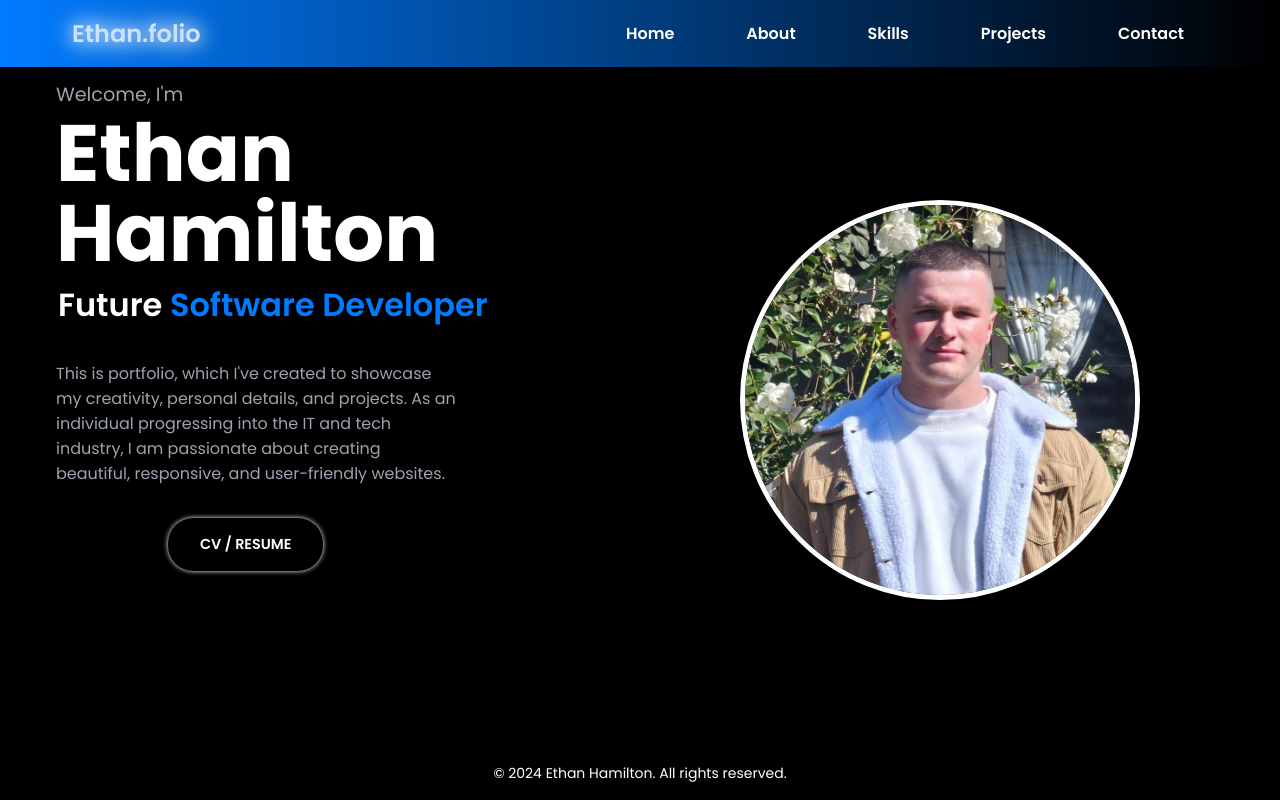
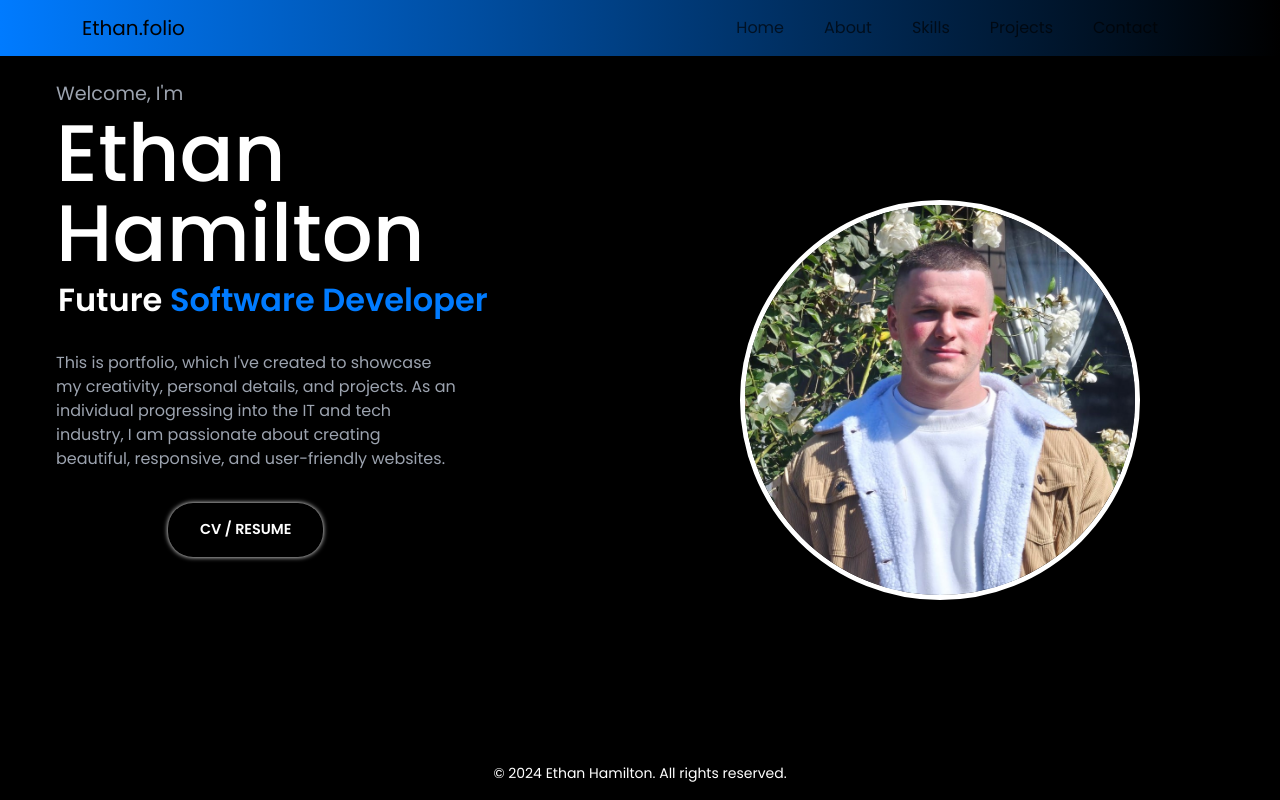
Before and after one commit to Ethan-Hamilton/EthansPortfolio.io, a plain HTML site: page index.html in a window 1280 px wide. Shown: the top 800 px of the page. Drawn offline with nearby package versions, Linux system fonts and the light colour scheme.

Commit message:
Update index.html

```diff
--- a/index.html
+++ b/index.html
@@ -1,40 +1,45 @@
 
 <!DOCTYPE html>
 <html lang="en">
-  <head>
+<head>
     <meta charset="UTF-8" />
     <meta http-equiv="X-UA-Compatible" content="IE=edge" />
     <meta name="viewport" content="width=device-width, initial-scale=1.0" />
-    <link
-      href="https://cdn.jsdelivr.net/npm/remixicon@3.0.0/fonts/remixicon.css"
-      rel="stylesheet"
-    />
-    <script src="https://cdnjs.cloudflare.com/ajax/libs/bodymovin/5.7.6/lottie.min.js"></script>
-    <link rel="stylesheet" href="styles.css" />
+    <link href="https://cdn.jsdelivr.net/npm/remixicon@3.0.0/fonts/remixicon.css" rel="stylesheet" />
     <link rel="stylesheet" href="https://cdnjs.cloudflare.com/ajax/libs/font-awesome/6.0.0-beta3/css/all.min.css">
     <link rel="stylesheet" href="https://cdn.jsdelivr.net/npm/devicons@1.8.0/css/devicons.min.css">
-    <link href="https://cdn.jsdelivr.net/npm/remixicon@3.0.0/fonts/remixicon.css" rel="stylesheet" />
+    <link href="https://cdn.jsdelivr.net/npm/bootstrap@5.3.0/dist/css/bootstrap.min.css" rel="stylesheet" />
+    <link rel="stylesheet" href="styles.css" />
+    <title>Web Design Mastery | Personal Portfolio Page</title>
+    </head>
+      <nav class="navbar navbar-expand-lg navbar-light fixed-top">
+        <div class="container">
+          <a class="navbar-brand" href="#">Ethan.folio</a>
+          <button class="navbar-toggler" type="button" data-bs-toggle="collapse" data-bs-target="#navbarNav" aria-controls="navbarNav" aria-expanded="false" aria-label="Toggle navigation">
+            <span class="navbar-toggler-icon"></span>
+          </button>
+          <div class="collapse navbar-collapse" id="navbarNav">
+            <ul class="navbar-nav ms-auto">
+              <li class="nav-item">
+                <a class="nav-link" href="#home">Home</a>
+              </li>
+              <li class="nav-item">
+                <a class="nav-link" href="#about">About</a>
+              </li>
+              <li class="nav-item">
+                <a class="nav-link" href="#skills">Skills</a>
+              </li>
+              <li class="nav-item">
+                <a class="nav-link" href="#projects">Projects</a>
+              </li>
+              <li class="nav-item">
+                <a class="nav-link" href="#contact">Contact</a>
+              </li>
+            </ul>
+          </div>
+        </div>
+      </nav>
 
-    <title>Web Design Mastery | Personal Portfolio Page</title>
-  </head>
-  <body>
-      <nav>
-          <div class="nav__content">
-              <div class="nav__logo"><a href="#">Ethan.folio</a></div>
-              <div class="menu-toggle" id="menuToggle">
-                  <span class="bar"></span>
-                  <span class="bar"></span>
-                  <span class="bar"></span>
-              </div>
-              <ul class="nav__links" id="navLinks">
-                  <li><a href="#home">Home</a></li>
-                  <li><a href="#about">About</a></li>
-                  <li><a href="#skills">Skills</a></li>
-                  <li><a href="#projects">Projects</a></li>
-                  <li><a href="#contact">Contact</a></li>
-              </ul>
-          </div>
-      </nav>
       <header>
       <section id="home" class="section__container header__container">
         <div class="header__text">
@@ -188,5 +193,8 @@
     <footer class="footer">
       <p>© 2024 Ethan Hamilton. All rights reserved.</p>
     </footer>
+
+        <!-- Bootstrap JS and dependencies -->
+        <script src="https://cdnjs.cloudflare.com/ajax/libs/bootstrap/5.3.0/js/bootstrap.bundle.min.js"></script>
   </body>
 </html>
```
